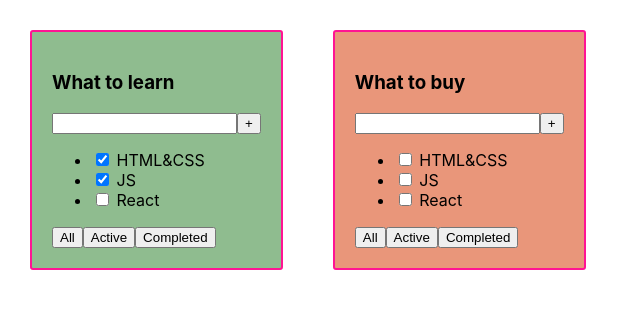
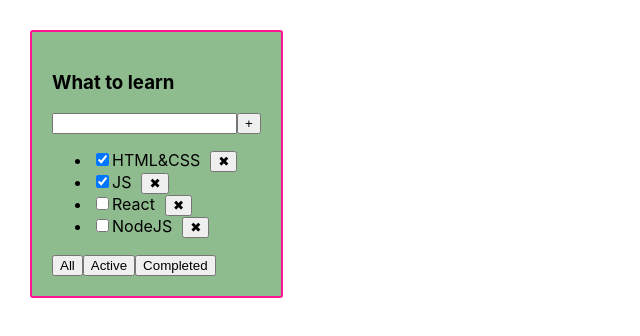
Before and after one commit to NatKhomich/task-manager, a React (Create React App) app: page / in a window 1280 px wide. Shown: the top 336 px of the page, without its empty margins (0-640 px from the left). Built offline with nearby package versions, Linux system fonts and the light colour scheme.

Commit message:
2 lesson Victor (map, filter, useState)

```diff
--- a/src/App.css
+++ b/src/App.css
@@ -20,3 +20,7 @@
   padding: 20px;
   background-color: darksalmon;
 }
+
+.btn {
+  margin-left: 10px;
+}
--- a/src/App.tsx
+++ b/src/App.tsx
@@ -1,30 +1,47 @@
-import React from 'react';
+import React, {useState} from 'react';
 import './App.css';
-import Todolist from "./Todolist";
+import Todolist, {FilterValuesType, TaskType} from './Todolist';
 
-export type TaskType = {
-    id: number
-    title: string
-    isDone: boolean
-}
 
 function App(): JSX.Element {
-    const tasks: TaskType[] = [
-        {id: 1, title: "HTML&CSS", isDone: true},
-        {id: 2, title: "JS", isDone: true},
-        {id: 3, title: "React", isDone: false}
-    ]
-    const tasks1: TaskType[] = [
-        {id: 1, title: "HTML&CSS", isDone: false},
-        {id: 2, title: "JS", isDone: false},
-        {id: 3, title: "React", isDone: false}
-    ]
+    const [tasks, setTasks] = useState<Array<TaskType>>(
+        [
+            {id: 1, title: 'HTML&CSS', isDone: true},
+            {id: 2, title: 'JS', isDone: true},
+            {id: 3, title: 'React', isDone: false},
+            {id: 4, title: 'NodeJS', isDone: false}
+        ])
+
+    const removeTask = (taskId: number) => {
+        setTasks(tasks.filter(el => el.id !== taskId))
+    }
+
+    const [filter, setFilter] = useState<FilterValuesType>('All')
+
+    const changeTodolistFilter = (filter: FilterValuesType) => {
+        setFilter(filter)
+    }
+
+    let tasksForRender: Array<TaskType> = []
+
+    if (filter === 'All') {
+        tasksForRender = tasks
+    }
+    if (filter === 'Active') {
+        tasksForRender = tasks.filter(el => el.isDone === false)
+    }
+    if (filter === 'Completed') {
+        tasksForRender = tasks.filter(el => el.isDone === true)
+    }
 
     return (
         <div className="App">
-            <Todolist title={"What to learn"} tasks={tasks} />
-            <Todolist title={"What to buy"} tasks={tasks1} />
-            {/*<Todolist title={"What to read"} />*/}
+            <Todolist title={'What to learn'}
+                      tasks={tasksForRender}
+                      removeTask={removeTask}
+                      changeTodolistFilter={changeTodolistFilter}
+
+            />
         </div>
     );
 }
--- a/src/Todolist.tsx
+++ b/src/Todolist.tsx
@@ -1,9 +1,18 @@
 import React, {Component, FC} from 'react';
-import {TaskType} from "./App";
+
+export type FilterValuesType = 'All'|'Active'|'Completed'
+
+export type TaskType = {
+    id: number
+    title: string
+    isDone: boolean
+}
 
 type TodolistPropsType = {
     title: string
     tasks: Array<TaskType>
+    removeTask: (taskId: number) => void
+    changeTodolistFilter: (filter: FilterValuesType) => void
 }
 
 const Todolist: FC <TodolistPropsType> = (props) => {
@@ -16,28 +25,28 @@ const Todolist: FC <TodolistPropsType> = (props) => {
     }
     const todoClasses = isAllTasksNoIsDone ? "todolist-empty " : "todolist"
 
+    const todolistItems = props.tasks.map( (el) => {
+        return <li key={el.id}>
+            <input type="checkbox" checked= {el.isDone} />
+            <span>{el.title}</span>
+            <button className={'btn'} onClick={ ()=> { props.removeTask(el.id) }}> ✖ </button>
+        </li>
+    })
+
     return (
         <div className={todoClasses}>
             <h3>{props.title}</h3>
             <div>
                 <input/>
-                <button>+</button>
+                <button> + </button>
             </div>
             <ul>
-                <li>
-                    <input type="checkbox" checked={props.tasks[0].isDone}/> <span>{props.tasks[0].title}</span>
-                </li>
-                <li>
-                    <input type="checkbox" checked={props.tasks[1].isDone}/> <span>{props.tasks[1].title}</span>
-                </li>
-                <li>
-                    <input type="checkbox" checked={props.tasks[2].isDone}/> <span>{props.tasks[2].title}</span>
-                </li>
+                {todolistItems}
             </ul>
             <div>
-                <button>All</button>
-                <button>Active</button>
-                <button>Completed</button>
+                <button onClick={ ()=> { props.changeTodolistFilter('All') }}>All</button>
+                <button onClick={ ()=> { props.changeTodolistFilter('Active') }}>Active</button>
+                <button onClick={ ()=> { props.changeTodolistFilter('Completed') }}>Completed</button>
             </div>
         </div>
     );
--- a/src/index.tsx
+++ b/src/index.tsx
@@ -8,9 +8,7 @@ const root = ReactDOM.createRoot(
   document.getElementById('root') as HTMLElement
 );
 root.render(
-  <React.StrictMode>
     <App />
-  </React.StrictMode>
 );
 
 // If you want to start measuring performance in your app, pass a function
```
